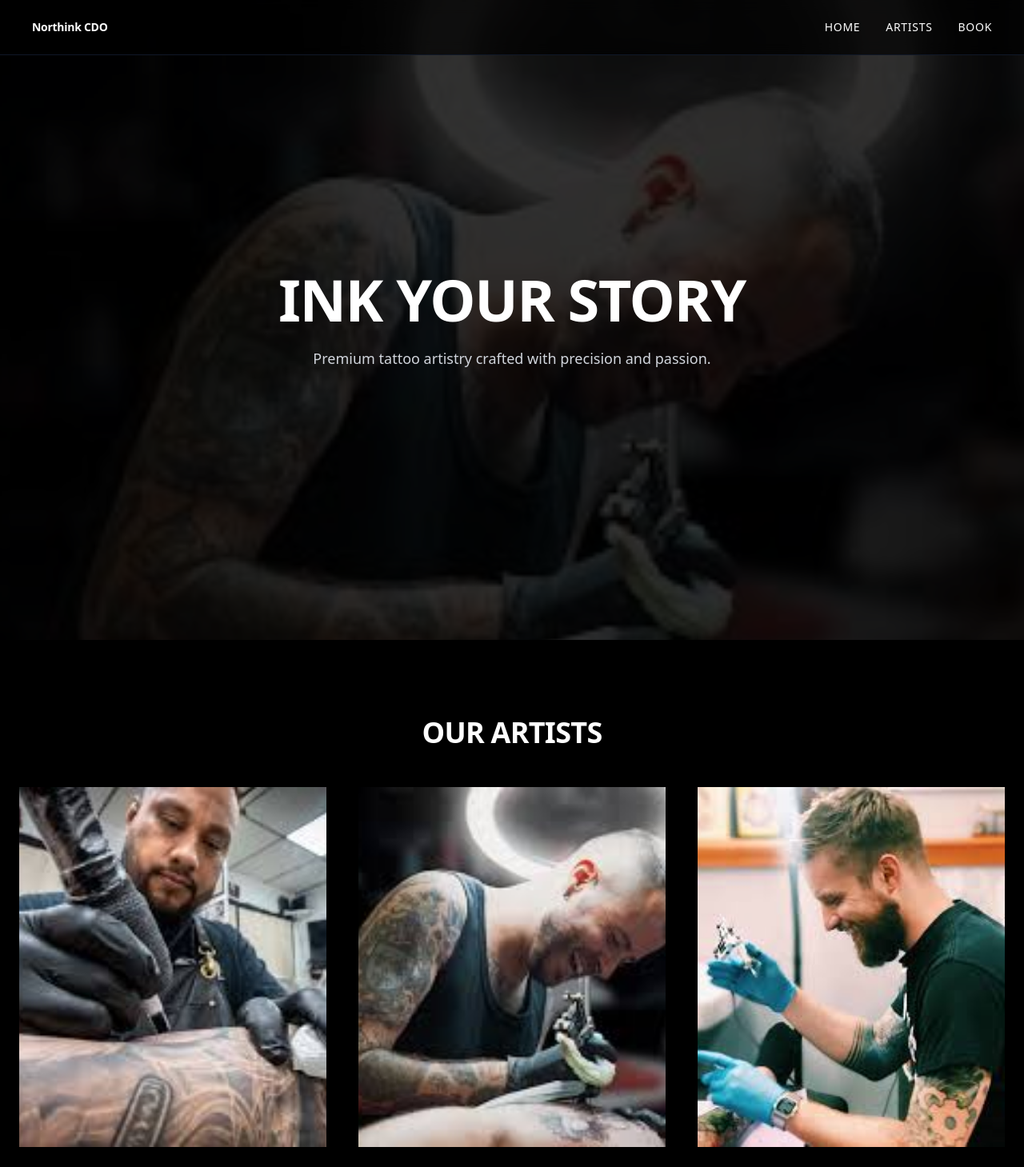
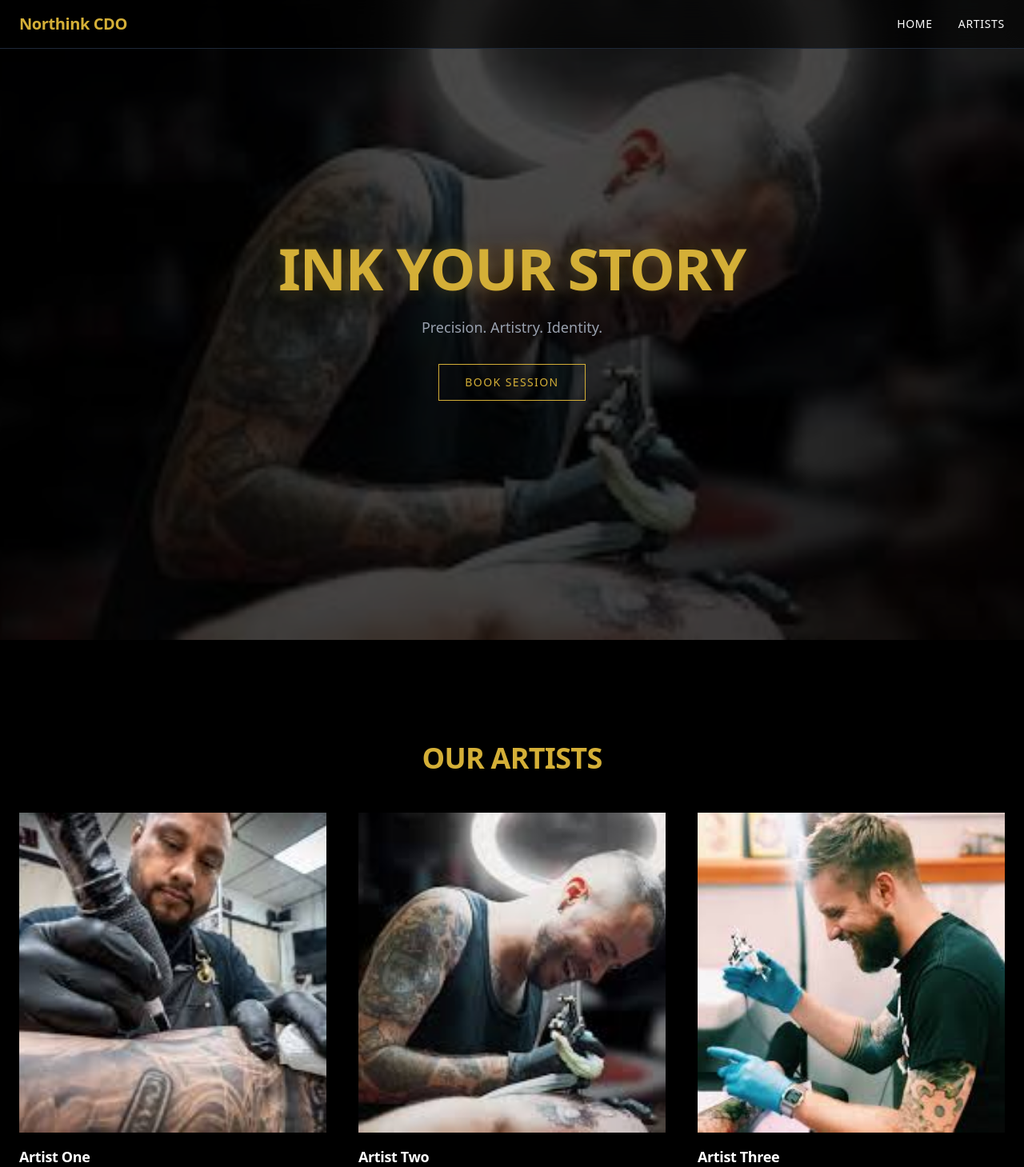
Before and after one commit to mcgreg-devlab/tattoo-site, a Next.js app: page / in a window 1280 px wide. Shown: the top 1459 px of the page at 80% size. Built offline with nearby package versions, Linux system fonts and the light colour scheme.

Commit message:
feat: ultra luxury UI (gold + glow)

```diff
--- a/app/components/ArtistCard.tsx
+++ b/app/components/ArtistCard.tsx
@@ -1,7 +1,7 @@
 "use client";
 
+import Link from "next/link";
 import { motion } from "framer-motion";
-import Link from "next/link";
 
 type Props = {
   name: string;
@@ -14,28 +14,22 @@ export default function ArtistCard({ name, style, image, slug }: Props) {
   return (
     <Link href={`/artists/${slug}`}>
       <motion.div
-  initial={{ opacity: 0, y: 60 }}
-  whileInView={{ opacity: 1, y: 0 }}
-  transition={{ duration: 0.6 }}
-  viewport={{ once: true }}
-  whileHover={{ scale: 1.03 }}
-  className="group cursor-pointer"
->
-        <div className="overflow-hidden">
+        whileHover={{ scale: 1.03 }}
+        className="group cursor-pointer transition"
+      >
+        <div className="relative overflow-hidden">
           <img
             src={image}
-            alt={name}
-            className="w-full h-[450px] object-cover group-hover:scale-110 transition duration-500"
+            className="w-full h-[400px] object-cover transition duration-500 group-hover:scale-110"
           />
+
+          {/* Overlay */}
+          <div className="absolute inset-0 border border-transparent group-hover:border-[color:var(--gold)] transition duration-500" />
         </div>
 
-        <div className="mt-5">
-          <h3 className="text-2xl font-semibold tracking-wide">
-            {name}
-          </h3>
-          <p className="text-gray-400 text-sm uppercase tracking-widest">
-            {style}
-          </p>
+        <div className="mt-4">
+          <h3 className="text-lg font-semibold">{name}</h3>
+          <p className="text-gray-400 text-sm">{style}</p>
         </div>
       </motion.div>
     </Link>
--- a/app/components/ArtistsSection.tsx
+++ b/app/components/ArtistsSection.tsx
@@ -10,11 +10,11 @@ export default function ArtistsSection() {
       whileInView={{ opacity: 1, y: 0 }}
       transition={{ duration: 0.8 }}
       viewport={{ once: true }}
-      className="py-24 px-6 max-w-7xl mx-auto"
+      className="py-32 px-6 max-w-7xl mx-auto"
     >
-      <h2 className="text-4xl font-bold mb-12 text-center">
-        OUR ARTISTS
-      </h2>
+      <h2 className="text-4xl font-bold mb-12 text-center tracking-widest gold-text">
+  OUR ARTISTS
+</h2>
 
       <div className="grid md:grid-cols-3 gap-10">
         <ArtistCard
--- a/app/components/Hero.tsx
+++ b/app/components/Hero.tsx
@@ -1,39 +1,41 @@
 "use client";
 
-import { motion, useScroll, useTransform } from "framer-motion";
+import { motion } from "framer-motion";
 
 export default function Hero() {
-  const { scrollY } = useScroll();
+  return (
+    <section className="relative h-screen flex items-center justify-center text-white">
 
-  // Parallax effect
-  const y = useTransform(scrollY, [0, 500], [0, 150]);
-
-  return (
-    <section className="relative h-[100vh] overflow-hidden flex items-center justify-center text-white">
-
-      {/* Parallax Background */}
-      <motion.div style={{ y }} className="absolute inset-0">
+      {/* Background */}
+      <div className="absolute inset-0">
         <img
           src="/artist2.jpg"
-          className="w-full h-[120%] object-cover"
+          className="w-full h-full object-cover"
         />
-        <div className="absolute inset-0 bg-black/80" />
-      </motion.div>
+        <div className="absolute inset-0 bg-black/70" />
+      </div>
 
       {/* Content */}
       <motion.div
-        initial={{ opacity: 0, y: 80 }}
+        initial={{ opacity: 0, y: 60 }}
         animate={{ opacity: 1, y: 0 }}
         transition={{ duration: 1 }}
-        className="relative z-10 text-center px-6"
+        className="relative text-center px-6"
       >
-        <h1 className="text-6xl md:text-7xl font-extrabold tracking-tight">
-          INK YOUR STORY
+        <h1 className="text-6xl md:text-7xl font-bold tracking-tight gold-text glow">
+        INK YOUR STORY
         </h1>
 
-        <p className="mt-6 text-gray-300 max-w-xl mx-auto text-lg">
-          Premium tattoo artistry crafted with precision and passion.
+        <p className="mt-6 text-gray-400 max-w-xl mx-auto text-lg">
+          Precision. Artistry. Identity.
         </p>
+
+        <a
+  href="/contact"
+  className="inline-block mt-8 border border-[color:var(--gold)] text-[color:var(--gold)] px-8 py-3 text-sm tracking-widest hover:bg-[color:var(--gold)] hover:text-black transition"
+>
+  BOOK SESSION
+</a>
       </motion.div>
     </section>
   );
--- a/app/components/Navbar.tsx
+++ b/app/components/Navbar.tsx
@@ -1,17 +1,25 @@
+"use client";
+
 export default function Navbar() {
   return (
-    <nav className="fixed top-0 w-full z-50 px-10 py-6 flex justify-between items-center bg-black/70 backdrop-blur border-b border-gray-900">
+    <nav className="fixed top-0 w-full z-50 bg-black/60 backdrop-blur-md border-b border-gray-800">
+      <div className="max-w-7xl mx-auto px-6 py-4 flex justify-between items-center">
 
-      <h1 className="text-sm tracking-[0.3em] font-semibold">
-        Northink CDO
-      </h1>
+        {/* Logo */}
+        <h1 className="text-xl font-semibold tracking-[0.3em] gold-text">
+  Northink CDO
+</h1>
 
-      <div className="space-x-8 text-sm tracking-wider">
-        <a href="/" className="hover:text-gray-400">HOME</a>
-        <a href="/artists/artist-one" className="hover:text-gray-400">ARTISTS</a>
-        <a href="/contact" className="hover:text-gray-400">BOOK</a>
+        {/* Links */}
+        <div className="space-x-8 text-sm uppercase tracking-wider">
+          <a href="/" className="hover:text-gray-400 transition">
+            Home
+          </a>
+          <a href="/artists" className="hover:text-gray-400 transition">
+            Artists
+          </a>
+        </div>
       </div>
-
     </nav>
   );
 }
--- a/app/globals.css
+++ b/app/globals.css
@@ -32,3 +32,49 @@ h1, h2, h3 {
 html {
   scroll-behavior: smooth;
 }
+
+body {
+  background-color: #0a0a0a;
+  color: white;
+}
+
+h1, h2, h3 {
+  letter-spacing: -0.02em;
+}
+
+a:hover {
+  opacity: 0.8;
+}
+
+:root {
+  --gold: #d4af37;
+  --gold-soft: #f5d76e;
+}
+
+body {
+  background-color: #0a0a0a;
+  color: #ffffff;
+}
+
+/* Gold text accent */
+.gold-text {
+  color: var(--gold);
+}
+
+/* Glow effect */
+.glow {
+  text-shadow: 0 0 20px rgba(212, 175, 55, 0.3);
+}
+
+a {
+  transition: all 0.3s ease;
+}
+
+a:hover {
+  opacity: 0.8;
+}
+
+/* Smooth image feel */
+img {
+  transition: transform 0.5s ease;
+}
```
